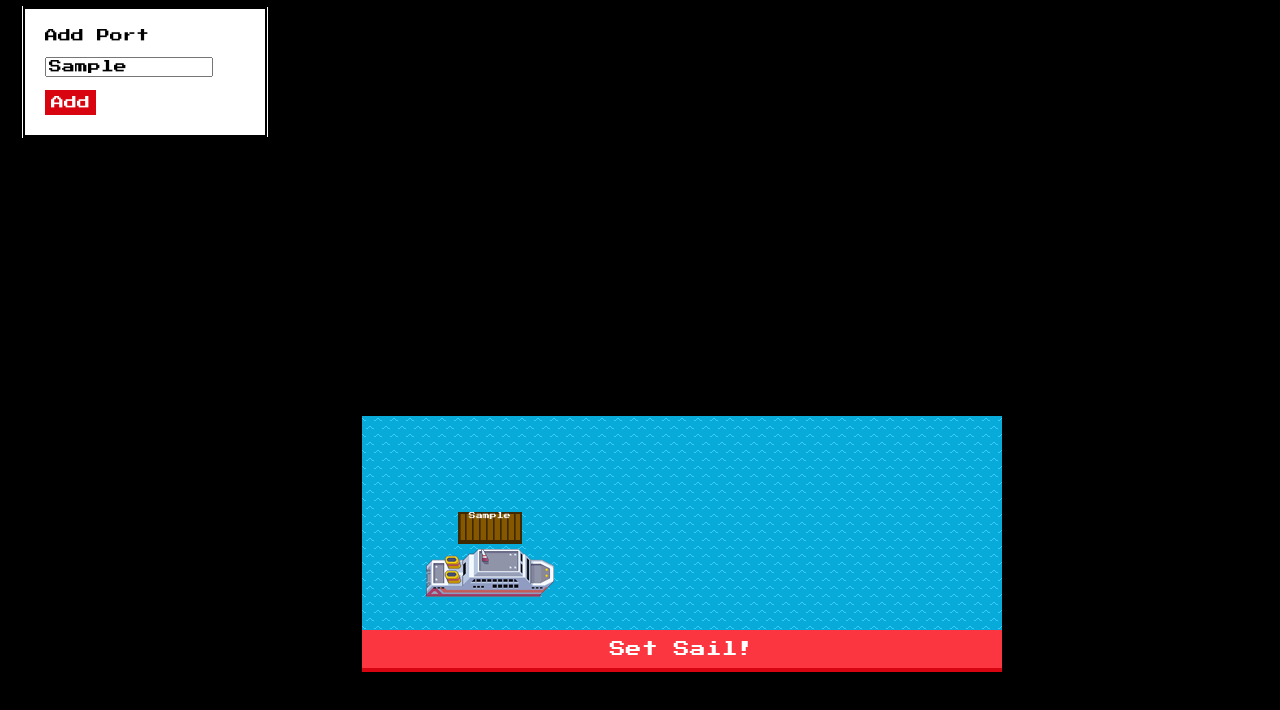
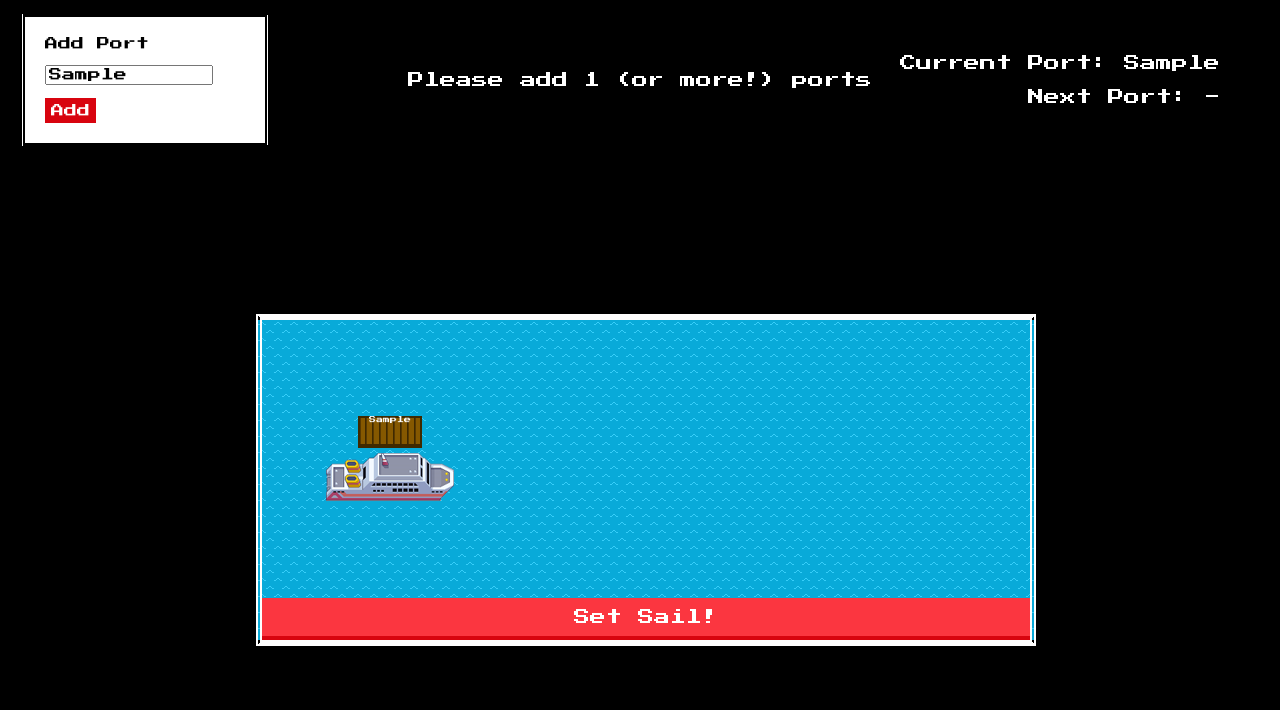
Before and after one commit to RyanJSmillie/cruise-ships, a website: page index.html in a window 1280 px wide. Both pictures are taken after typing "Sample" into the empty fields and a click on the button "Add". Drawn offline with Linux system fonts and the light colour scheme.

Commit message:
additions

```diff
--- a/css/style.css
+++ b/css/style.css
@@ -4,8 +4,8 @@ html, body {
 
 body {
     display: grid;
-    grid-template-columns: 6.5fr 10fr 5fr;
-    grid-template-rows: 9em 50em;
+    grid-template-columns: 20% 60% 20%;
+    grid-template-rows: 20% 80%;
     background-color: black;
     justify-content: center;
     align-items: center;
@@ -14,10 +14,13 @@ body {
 #viewport {
     grid-row: 2/3;
     grid-column: 2/3;
-    width: 640px;
-    height: 256px;
+    width: 100%;
+    height: 20em;
     position:relative;
     overflow-x: auto;
+    border-style: solid double;
+    border-color: white;
+    border-width: 6px;
     background-image: url('../images/water0.png');
 }
 
@@ -79,6 +82,7 @@ body {
     grid-column: 2/4;
     padding: 30px;
     height: auto;
+    width: auto;
     text-align: right;
     font-family: 'Press Start 2P', cursive;
     color: white;
@@ -115,3 +119,16 @@ body {
     border-bottom-width: 0;
     padding-top: 3px;
   }
+
+  #notice {
+    grid-row: 1/2;
+    grid-column: 2/3;
+    display: flex;
+    padding: 30px;
+    height: auto;
+    width: auto;
+    text-align: center;
+    justify-content: center;
+    font-family: 'Press Start 2P', cursive;
+    color: white;
+  }
--- a/index.html
+++ b/index.html
@@ -14,6 +14,7 @@
 
 <body>
 
+    <div id="notice">Please add 2 (or more!) ports</div>
     <div id="HUD"></div>
     <form id="addPort" onsubmit="return false">
         Add Port </p>
@@ -53,12 +54,29 @@
             newPort2.addShip(ship);
         }
 
+        if (ship.itinerary.ports.length === 1) {
+            const noteElement = document.querySelector('#notice');
+            noteElement.innerHTML = 'Please add 1 (or more!) ports'
+        } else if (ship.itinerary.ports.length === 2) {
+            const noteElement = document.querySelector('#notice');
+            noteElement.remove();
+        }
+
+        const HUD = document.querySelector('#HUD')
+        HUD.innerHTML = ''
+
+        // const sailButton = document.querySelector('#sailbutton')
+        // sailButton.innerHTML = ''
+        // sailButton.innerHTML = 'Set Sail!'
+
         controller.renderPorts(itinerary.ports);
         controller.renderShip();
         const message = `You have added ${portName} as a destination!`
         controller.renderMessage(message);
-        // controller.HUD(message);
+        controller.HUD(message);
         }
+
+
 
     </script>
 </body>
--- a/src/controller.js
+++ b/src/controller.js
@@ -7,10 +7,6 @@ function Controller (ship) {
     document.querySelector('#sailbutton').addEventListener('click', () => {
         this.setSail();
       });
-
-      const currentPortIndex = ship.itinerary.ports.indexOf(ship.dockedPort);
-      const HUDElement = document.querySelector('#HUD');
-      // HUDElement.innerHTML = (`Current Port: ${ship.itinerary.ports[currentPortIndex].name} </p> Next Port: ${ship.itinerary.ports[currentPortIndex + 1].name}`)
 };
 
 Controller.prototype.initialiseSea = function initialiseSea() {
@@ -103,10 +99,19 @@ Controller.prototype.renderMessage = function (message) {
 }
 
 Controller.prototype.HUD = function (message) {
+    const ship = this.ship;
     const HUDElement = document.createElement('div');
     HUDElement.id = 'HUD';
-    message = (`Current Port: ${ship.dockedPort.name} </p> Next Port: ${ship.dockedPort.name + 1}`)
-    HUDElement.innerHTML = message
+    const currentPortIndex = ship.itinerary.ports.indexOf(ship.dockedPort);
+    const nextPortIndex = currentPortIndex + 1;
+
+    if (this.ship.itinerary.ports.length === 1) {
+      message = (`Current Port: ${ship.itinerary.ports[currentPortIndex].name} </p> Next Port: - `)
+      HUDElement.innerHTML = message
+    } else {
+      message = (`Current Port: ${ship.itinerary.ports[currentPortIndex].name} </p> Next Port: ${ship.itinerary.ports[currentPortIndex + 1].name}`)
+      HUDElement.innerHTML = message
+    }
 
     const HUD = document.querySelector('#HUD');
     HUD.appendChild(HUDElement);
```
